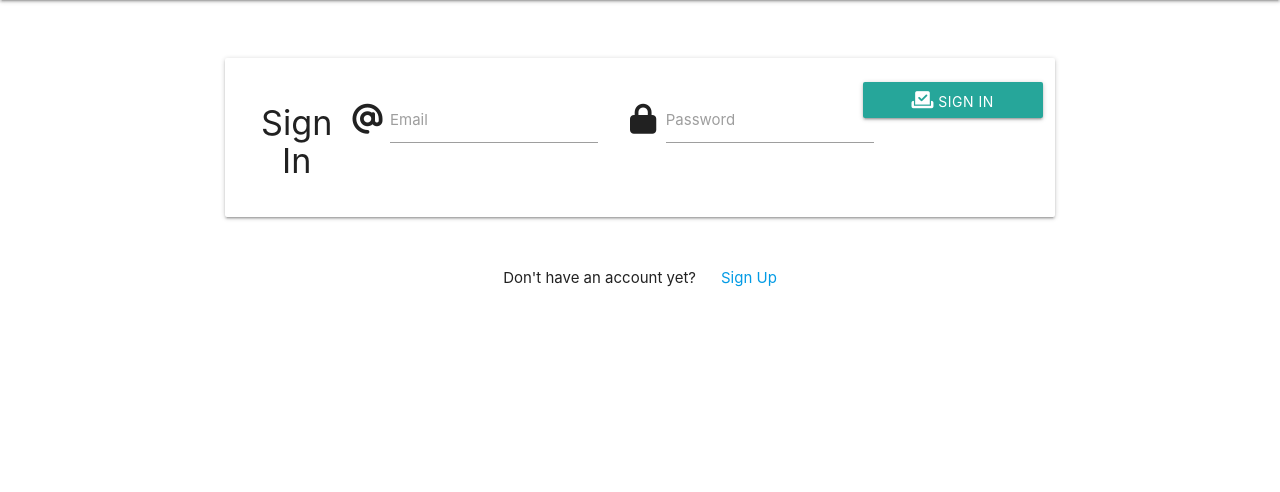
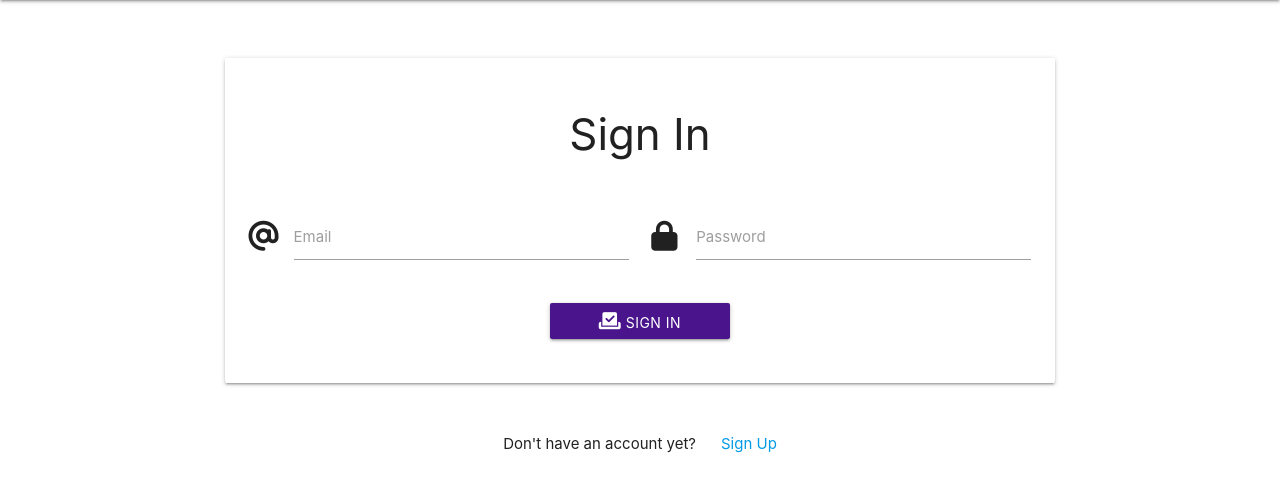
Before and after one commit to nhamidi90/k-watch, a Flask app: page /sign_in in a window 1280 px wide. Shown: the part 64-556 px from the top of the page. Run offline with Flask 3, Linux system fonts and the light colour scheme; some libraries are stand-ins or nearby versions.

Commit message:
Fix layout issues

```diff
--- a/templates/sign-in.html
+++ b/templates/sign-in.html
@@ -3,19 +3,20 @@
 {% block content %}
 
 <div class="row">
+
     <form class="col s12 m8 offset-m2" method="POST" action="{{ url_for('sign_in') }}" >
-        <div class="card-panel center-align">
-            <h4>Sign In</h4>
+        <div class="card-panel">
+            <h3>Sign In</h3>
             <div class="row">
                 <!-- email  -->
-                <div class="input-field col s6">
+                <div class="input-field col s12 m6">
                     <i class="fa-solid fa-at prefix"></i>
                     <input id="email" name="email" type="email" class="validate"
                         required>
                     <label for="email">Email</label>
                 </div>
                 <!-- password  -->
-                <div class="input-field col s6">
+                <div class="input-field col s12 m6">
                     <i class="fa-solid fa-lock prefix"></i>
                     <input id="password" name="password" type="password" minlength="5" maxlength="15"
                         class="validate" required>
@@ -24,9 +25,11 @@
             </div>
 
             <div class="row center-align">
-                <button class="btn waves-effect waves-light form-btn" type="submit" name="action">
+                <div class="col s12">
+                <button class="waves-effect waves-light btn purple darken-4 form-btn" type="submit" name="action">
                     <i class="fa-solid fa-check-to-slot"></i> Sign In
                 </button>
+            </div>
             </div>
         </div>
     </form>
```
